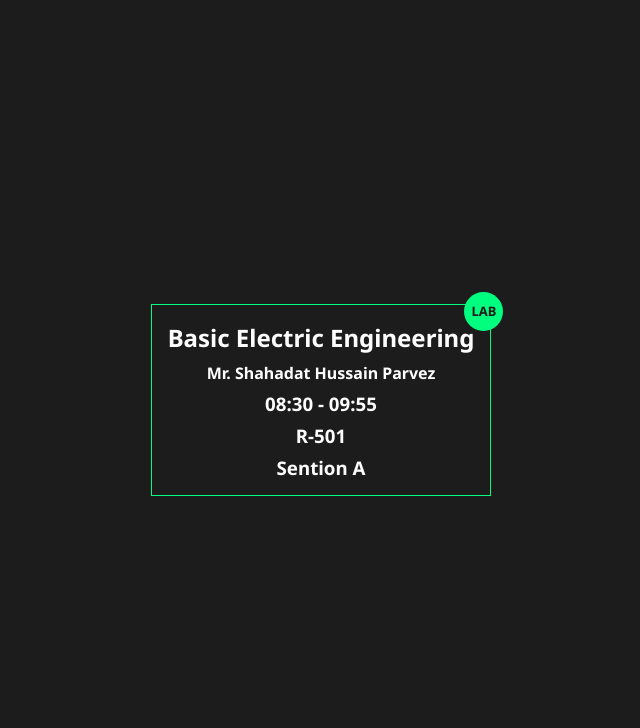
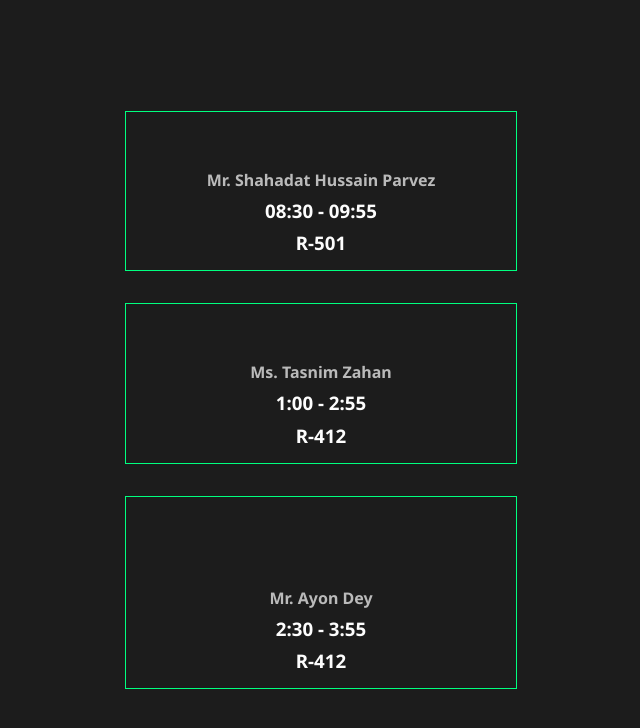
Before and after one commit to ahnayef/react-neub-spring-routine, a React (Vite) app: page /routine in a window 1280 px wide. Shown: the top 728 px of the page, without its empty margins (319-959 px from the left). Built offline with nearby package versions, Linux system fonts and the light colour scheme.

Commit message:
Some JS left

```diff
--- a/src/Components/Routine/Routine.jsx
+++ b/src/Components/Routine/Routine.jsx
@@ -1,6 +1,8 @@
 import React from 'react';
+import { useState } from 'react';
 import "./routine.css";
-import routine from './routine.json'
+import routineData from './routine.json'
+import Routinebox from './RoutineBox/Routinebox';
 
 export default function Routine() {
 
@@ -8,18 +10,12 @@ export default function Routine() {
   //   var date = new Date();
   //   date.toLocaleDateString("en-US", { weekday: 'long' });
   // }
+  const [routine,setRoutine] = useState(routineData.sunday);
 
   return (
     <div className="routineMain">
       <div className="routineList">
-        <div className="routineBox">
-          <div className="lab">LAB</div>
-          <h2>Basic Electric Engineering</h2>
-          <h4>Mr. Shahadat Hussain Parvez</h4>
-          <h3>08:30 - 09:55</h3>
-          <h3>R-501</h3>
-          <h3>Sention A</h3>
-        </div>
+        {routine.map((item)=>{return(<Routinebox lab={item.lab} name={item.name} teacher={item.teacher} startTime={item.startTime} endTime={item.endTime} roomNo={item.roomNo} section={item.section} key={item.name} />)})}
       </div>
     </div>
   )
--- a/src/Components/Routine/RoutineBox/Routinebox.jsx
+++ b/src/Components/Routine/RoutineBox/Routinebox.jsx
@@ -1,10 +1,11 @@
-import React from 'react'
+import React from 'react';
+import "./routinebox.css"
 
 export default function Routinebox(props) {
     return (
         <div className="routineBox">
             {props.lab ? <div className="lab">LAB</div> : " "}
-            <h2>{props.name}</h2>
+            <h2 className='gre-text'>{props.name}</h2>
             <h4>{props.teacher}</h4>
             <h3>{props.startTime} - {props.endTime}</h3>
             <h3>{props.roomNo}</h3>
--- /dev/null
+++ b/src/Components/Routine/RoutineBox/routinebox.css
@@ -0,0 +1,57 @@
+  .routineBox {
+      position: relative;
+      display: flex;
+      align-items: center;
+      justify-content: center;
+      flex-direction: column;
+      border: 1px solid var(--primary);
+      padding: 0.7em;
+      transition: 0.5s;
+      margin: 1em;
+      width: 80%;
+      box-sizing: border-box;
+  }
+
+  .routineBox:hover {
+      box-shadow: 0 0 0.3em var(--primary);
+  }
+
+  .routineBox h2,
+  h3,
+  h4 {
+      padding: 0.2em;
+  }
+  .routineBox h4{
+    opacity: 0.7;
+  }
+
+  .routineBox .lab {
+      position: absolute;
+      display: flex;
+      justify-content: center;
+      text-align: center;
+      align-items: center;
+      width: 1em;
+      height: 1em;
+      padding: 1em;
+      border-radius: 50%;
+      background-color: var(--primary);
+      top: -1em;
+      right: -1em;
+      color: var(--background);
+      font-size: small;
+      font-weight: bold;
+      transition: 0.5s;
+  }
+
+  .routineBox:hover .lab {
+      transform: rotate(360deg);
+      box-shadow: 0 0 0.7em var(--primary);
+  }
+
+
+  @media screen and (max-width:500px) {
+      .routineBox {
+          width: 90%;
+      }
+  }
--- a/src/Components/Routine/routine.css
+++ b/src/Components/Routine/routine.css
@@ -12,49 +12,6 @@
     display: flex;
     align-items: center;
     justify-content: center;
-    flex-wrap: wrap;
+    flex-direction: column;
+    padding: 0.5em;
 }
-
-.routineList .routineBox {
-    position: relative;
-    display: flex;
-    align-items: center;
-    justify-content: center;
-    flex-direction: column;
-    border: 1px solid var(--primary);
-    padding: 0.7em;
-    transition: 0.5s;
-}
-
-.routineList .routineBox:hover {
-    box-shadow: 0 0 0.3em var(--primary);
-}
-
-.routineList .routineBox h2,
-h3,
-h4 {
-    padding: 0.2em;
-}
-
-.routineList .routineBox .lab {
-    position: absolute;
-    display: flex;
-    justify-content: center;
-    text-align: center;
-    align-items: center;
-    width: 1em;
-    height: 1em;
-    padding: 1em;
-    border-radius: 50%;
-    background-color: var(--primary);
-    top: -1em;
-    right: -1em;
-    color: var(--background);
-    font-size: small;
-    font-weight: bold;
-    transition: 0.5s;
-}
-.routineList .routineBox:hover .lab {
-    transform: rotate(360deg);
-    box-shadow: 0 0 0.7em var(--primary);
-}
--- a/src/index.css
+++ b/src/index.css
@@ -1,16 +1,19 @@
 @import url("./utility/colors.css");
 @import url("./utility/fonts.css");
-*{
+
+* {
     margin: 0;
     padding: 0;
     -webkit-tap-highlight-color: transparent;
 }
-body{
+
+body {
     background-color: var(--background);
     color: var(--text);
     font-family: 'Noto Sans', sans-serif;
 }
-.btn{
+
+.btn {
     padding: 0.5em;
     margin: 0.5em;
     background-color: transparent;
@@ -20,7 +23,15 @@ body{
     cursor: pointer;
     font-family: 'Noto Sans', sans-serif;
 }
-.btn:hover{
+
+.btn:hover {
     background-color: var(--primary);
     color: var(--background);
 }
+
+.gre-text {
+    background: var(--gradient);
+    background-clip: text;
+    -webkit-background-clip: text;
+    -webkit-text-fill-color: transparent;
+}
```
